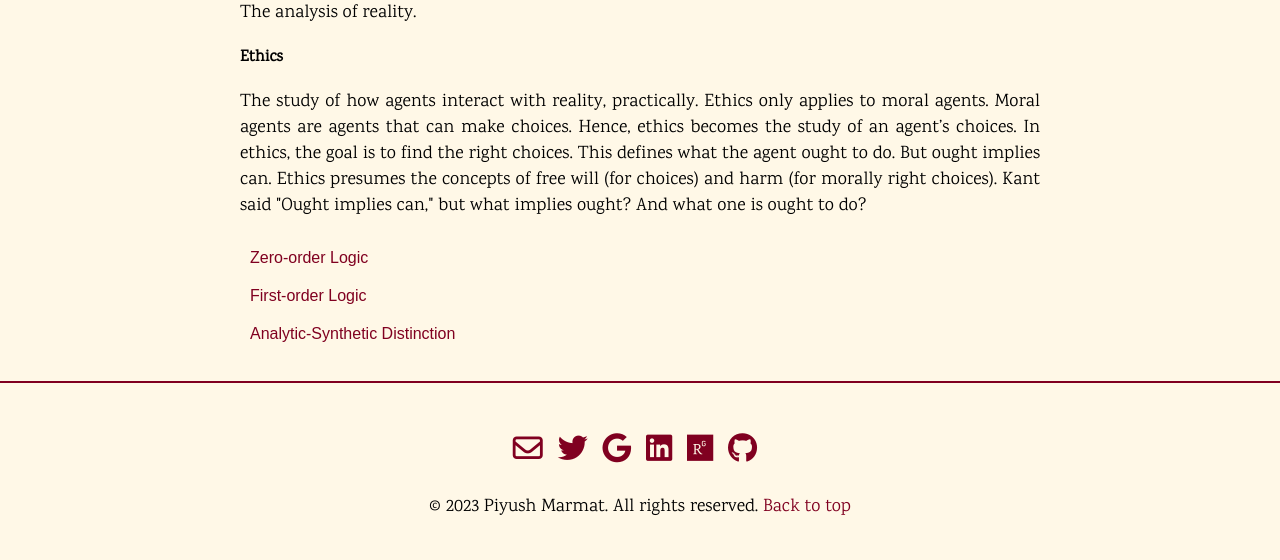
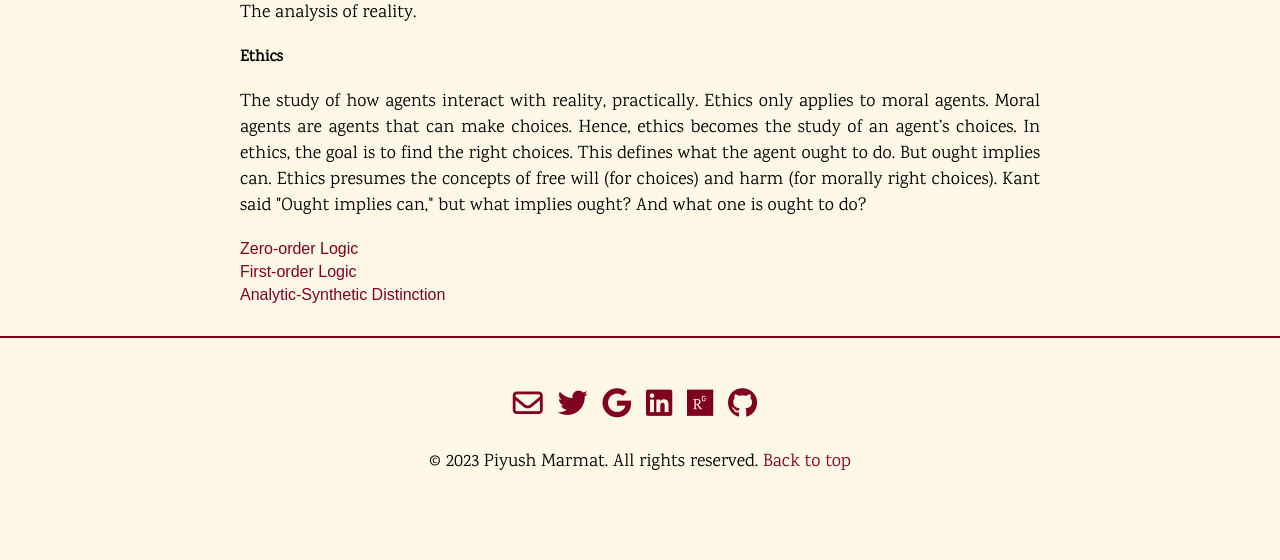
Before and after one commit to UV-1999/uv-1999.github.io, a PHP site: page /blogs/philosophy.html in a window 1280 px wide. Shown: the part 888-1448 px from the top of the page. After the commit the page ends 1358 px from the top, so only its background shows below. Run offline with PHP 8.4, Linux system fonts and the light colour scheme.

Commit message:
Update main.css

```diff
--- a/main.css
+++ b/main.css
@@ -195,7 +195,7 @@ td.dark-mode
             background-color: transparent;
             color: #800020;
             cursor: pointer;
-            padding: 10px;
+            padding: 0px;
             width: 100%;
             text-align: left;
             border: none;
```
